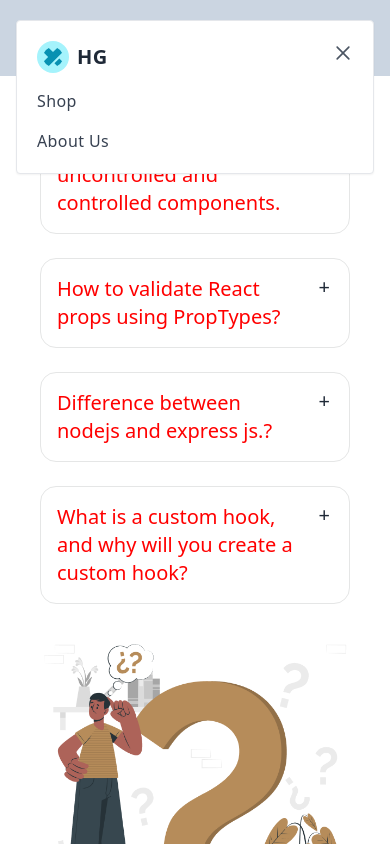
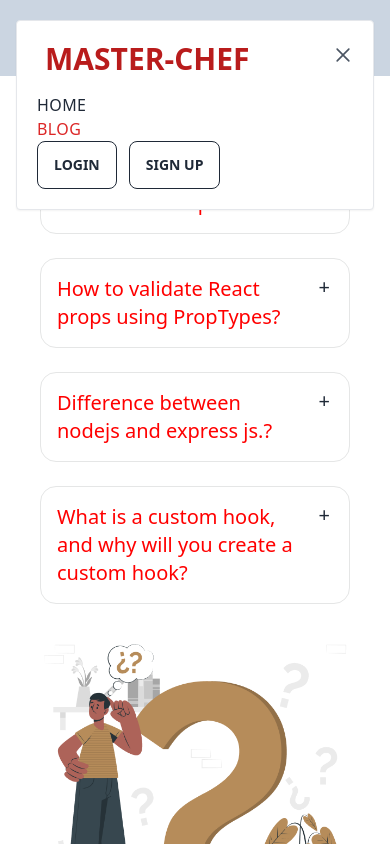
Before and after one commit to RanaAhmed33/assss-010-client, a React (Vite) app: page /blog in a window 390 px wide. Both pictures are taken after a click on the button "Open Menu". Shown: the top 844 px of the page. Built offline with nearby package versions, Linux system fonts and the light colour scheme; no server answers.

Commit message:
full and final commit

```diff
--- a/src/Loading/Loading.jsx
+++ b/src/Loading/Loading.jsx
@@ -5,7 +5,7 @@ const Loading = () => {
     <div>
       <div className="flex justify-center items-center h-[calc(100vh-68px)]">
         <p className="text-7xl font-thin text-red-500">L</p>
-        <div className="w-10 h-10 border-8 border-dashed rounded-full animate-spin mt-5 border-blue-400"></div>
+        <div className="w-10 h-10 border-8 border-dashed rounded-full animate-spin mt-5 border-red-500"></div>
         <p className="text-7xl font-thin text-red-500 ">ading.....</p>
       </div>
     </div>
--- a/src/page/Home/Home/Home.jsx
+++ b/src/page/Home/Home/Home.jsx
@@ -25,7 +25,7 @@ const Home = () => {
               <div className="w-full h-[400px] bg-[url('image/burger1.jpg')] bg-no-repeat bg-center bg-cover flex flex-col items-center justify-center text-center rounded-md bg-opacity-80">
                 <div className="bg-black px-6 py-4 bg-opacity-60 text-gray-300 absolute inset-0 transition duration-700 rounded-md flex flex-col justify-center items-center">
                   <h1 className="text-yellow-400 text-6xl font-bold">
-                    CHEESE BURGER
+                    BURGER
                   </h1>
                   <p className="text-white  mt-2 text-lg">
 
--- a/src/share/Navbar/Nav.jsx
+++ b/src/share/Navbar/Nav.jsx
@@ -120,7 +120,10 @@ const Nav = () => {
             {isMenuOpen && (
               <div className="absolute z-10 top-0 left-0 w-full">
                 <div className="p-5 bg-white border rounded shadow-sm">
+
                   <div className="flex items-center justify-between mb-4">
+
+
                     <div>
                       <Link
                         to="/"
@@ -128,21 +131,14 @@ const Nav = () => {
                         title="HeroGadget"
                         className="inline-flex items-center"
                       >
-                        <div className="flex items-center justify-center w-8 h-8 rounded-full bg-cyan-200">
-                          <svg
-                            xmlns="http://www.w3.org/2000/svg"
-                            viewBox="0 0 32 32"
-                            fill="currentColor"
-                            className="flex-shrink-0 w-5 h-5 rounded-full text-cyan-600"
-                          >
-                            <path d="M18.266 26.068l7.839-7.854 4.469 4.479c1.859 1.859 1.859 4.875 0 6.734l-1.104 1.104c-1.859 1.865-4.875 1.865-6.734 0zM30.563 2.531l-1.109-1.104c-1.859-1.859-4.875-1.859-6.734 0l-6.719 6.734-6.734-6.734c-1.859-1.859-4.875-1.859-6.734 0l-1.104 1.104c-1.859 1.859-1.859 4.875 0 6.734l6.734 6.734-6.734 6.734c-1.859 1.859-1.859 4.875 0 6.734l1.104 1.104c1.859 1.859 4.875 1.859 6.734 0l21.307-21.307c1.859-1.859 1.859-4.875 0-6.734z"></path>
-                          </svg>
-                        </div>
-                        <span className="ml-2 text-xl font-bold tracking-wide text-gray-800 uppercase">
-                          HG
+
+                        <span className="ml-2 text-3xl font-bold  text-red-700">
+                          MASTER-CHEF
                         </span>
+
                       </Link>
                     </div>
+
                     <div>
                       <button
                         aria-label="Close Menu"
@@ -163,24 +159,32 @@ const Nav = () => {
                     <ul className="space-y-4">
                       <li>
                         <Link
-                          to="/shop"
-                          aria-label="Shop"
-                          title="Shop"
-                          className="font-medium tracking-wide text-gray-700 transition-colors duration-200 hover:text-deep-purple-accent-400"
-                        >
-                          Shop
-                        </Link>
-                      </li>
-
-                      <li>
-                        <Link
-                          to="/about"
+                          to="/"
                           aria-label="About Us"
                           title="About Us"
-                          className="font-medium tracking-wide text-gray-700 transition-colors duration-300 hover:text-purple-accent-300"
+                          className="font-medium tracking-wide  "
                         >
-                          About Us
+                          HOME
                         </Link>
+
+                        <NavLink
+                          to="/blog"
+                          aria-label="About"
+                          title="About"
+                          className={({ isActive }) => (isActive ? "active" : "default")}
+                        >
+                          <h1 > BLOG </h1>
+                        </NavLink>
+
+                        <>
+                          <Link to="/login">
+                            <button className="btn btn-outline mr-3">LOGIN</button>
+                          </Link>
+                          <Link to="/register">
+                            <button className="btn btn-outline">SIGN UP</button>
+                          </Link>
+                        </>
+
                       </li>
                     </ul>
                   </nav>
```
